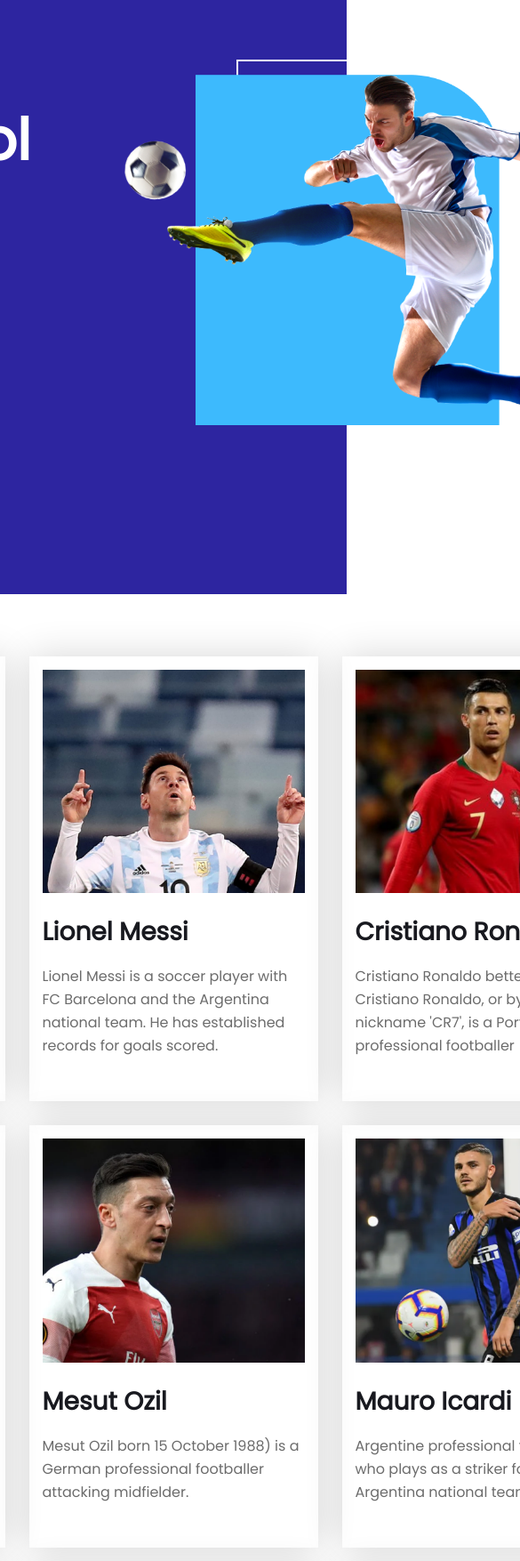
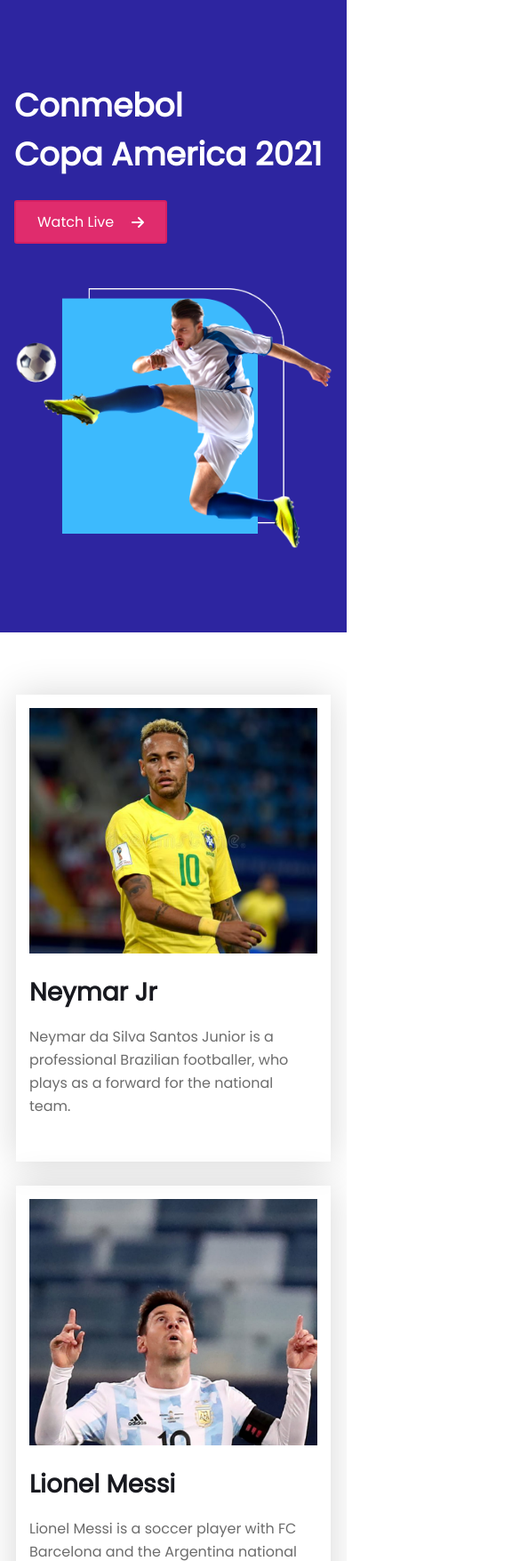
Before and after one commit to MarufhasanAf/responsive-football, a plain HTML site: page index.html in a window 390 px wide. Shown: the top 1755 px of the page at 89% size, 585 px wide, since content can reach past the window. Drawn offline with Linux system fonts and the light colour scheme.

Commit message:
mobile responsive added

```diff
--- a/index.html
+++ b/index.html
@@ -114,10 +114,10 @@
                 <img src="images/Logo.png" alt="">
             </div>
             <div class="footer-icons">
-                <i class="fab fa-instagram social-icon"></i>
-                <i class="fas fa-basketball-ball social-icon"></i>
-                <i class="fab fa-twitter social-icon"></i>
-                <i class="fab fa-youtube social-icon"></i>
+                <a target="_blank" href="#"><i class="fab fa-instagram social-icon"></i></a>
+                <a target="_blank" href="#"><i class="fas fa-basketball-ball social-icon"></i></a>
+                <a target="_blank" href="#"><i class="fab fa-twitter social-icon"></i></a>
+                <a target="_blank" href="#"><i class="fab fa-youtube social-icon"></i></a>
             </div>
             <p class="copyright">Copyright &copy; 2022 Football</p>
         </div>
--- a/styles/style.css
+++ b/styles/style.css
@@ -126,3 +126,52 @@ header{
     color: #000000;
     font-size: 20px;
 }
+/* ----------------
+    Media Query
+---------------- */
+/* ----------------
+    Mobile Device
+---------------- */
+@media only screen and (max-width: 688px) {
+    .container{
+        width: 100%;
+        padding: 0 15px;
+    }
+    .top-container{
+        width: 100%;
+        padding: 0 16px;
+        justify-content: center;
+    }
+    .top-bar {
+        grid-template-columns: repeat(1, 1fr);
+    }
+    .top-title{
+        font-size: 36px;
+    }
+    .top-banner{
+        margin-top: 50px;
+    }
+    .top-banner img{
+        width: 100%;
+        height: auto;
+    }
+    .players{
+        margin-bottom: 60px;
+        display: flex;
+        align-items: center;
+        justify-content: center ;
+        flex-direction: column;
+    }
+    .player{
+        width: 90%;
+    }
+    .footer-container{
+        width: 90%;
+        padding: 0px 15px;
+        margin-bottom: 150px;
+    }
+    .footer-logo img{
+        width: 100%;
+        height: auto;
+    }
+}
```
